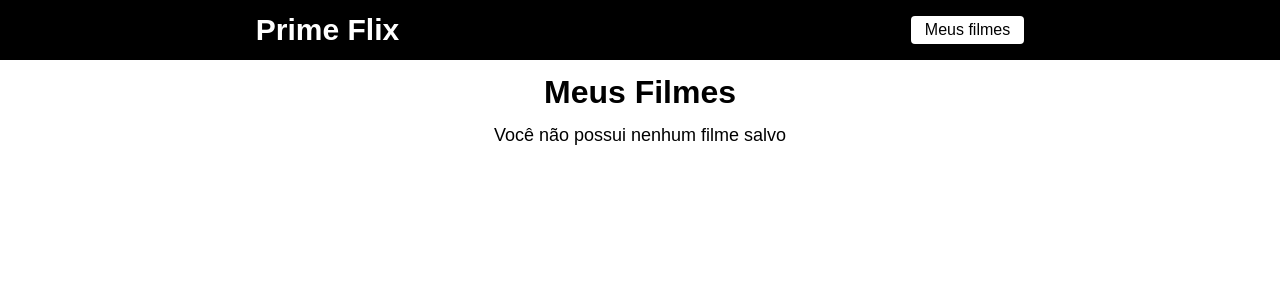
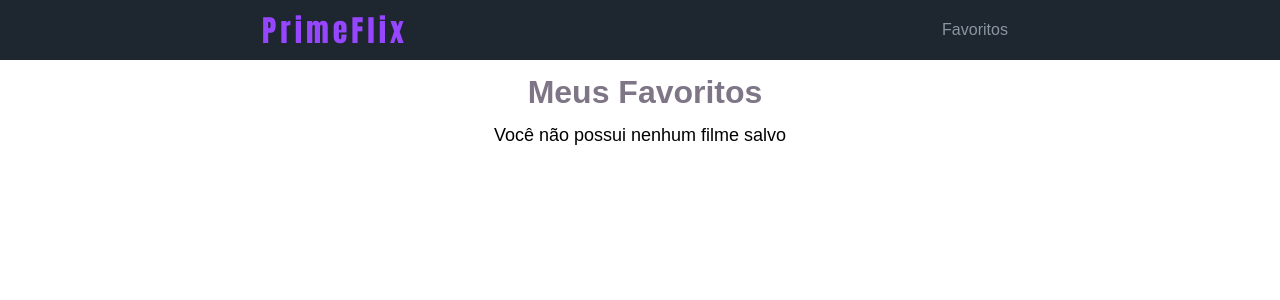
Before and after one commit to acrisiopb/Web-Prime-Flix, a React (Create React App) app: page /favoritos in a window 1280 px wide. Shown: the top 300 px of the page. Built offline with nearby package versions, Linux system fonts and the light colour scheme.

Commit message:
Update FrontEnd

```diff
--- a/package.json
+++ b/package.json
@@ -9,7 +9,7 @@
     "react": "^19.0.0",
     "react-dom": "^19.0.0",
     "react-full-stack": "file:",
-    "react-icons": "^5.4.0",
+    "react-icons": "^5.5.0",
     "react-router-dom": "^7.0.2",
     "react-scripts": "^5.0.1",
     "react-toastify": "^11.0.2"
--- a/src/components/Header/header.css
+++ b/src/components/Header/header.css
@@ -1,26 +1,34 @@
-header{
+header {
     display: flex;
     align-items: center;
     justify-content: space-around;
     width: 100%;
     height: 60px;
-    background-color: #000000;
+    background-color: #1E2630;
 
 }
 
-.logo{
+.logo {
     text-decoration: none;
     font-size: 30px;
     cursor: pointer;
-    color: #FFF;
+    color: #9646ff;
     font-weight: bold;
+    font-family: Impact, Haettenschweiler, 'Arial Narrow Bold', sans-serif;
+    letter-spacing: 4px;
 }
 
-.favoritos{
+.favoritos {
     cursor: pointer;
-    background-color: #FFF;
-    padding: 5px 14px;
+    padding: 15px 10px;
     text-decoration: none;
-    color: #000000;
+    color: #8996a1;
     border-radius: 4px;
 }
+
+.favoritos:hover {
+
+    color: #FFF;
+    transition: 1s;
+
+}
--- a/src/components/Header/index.js
+++ b/src/components/Header/index.js
@@ -1,11 +1,10 @@
 import './header.css';
 import { Link } from 'react-router-dom';
-
 function Header(){
      return(
         <header>
-           <Link className="logo" to="/">Prime Flix</Link>
-           <Link className="favoritos" to="/favoritos">Meus filmes</Link>
+           <Link className="logo" to="/">PrimeFlix</Link>
+           <Link className="favoritos" to="/favoritos">Favoritos</Link>
 
          </header>
      );
--- a/src/pages/Favoritos/favoritos.css
+++ b/src/pages/Favoritos/favoritos.css
@@ -1,37 +1,74 @@
-.meus-filmes{
+.meus-filmes {
     margin-top: 14px;
     display: flex;
     flex-direction: column;
     align-items: center;
 
 }
-.meus-filmes h1{
-    margin-bottom:  14px;
+ul, li{
+    padding: 0;
+    margin: 0;
+}
+.meus-filmes h1 {
+    padding-left: 10px;
+    margin-bottom: 14px;
+    color: rgb(126, 118, 134);
 }
 
-.meus-filmes span{
+.meus-filmes span {
     font-size: 18px;
 }
 
-.meus-filmes ul{
+.meus-filmes ul {
     width: 720px;
 }
-.meus-filmes ul li{
+
+.meus-filmes ul li {
     list-style: none;
-    display:  flex;
+    display: flex;
+    justify-content: space-around;
+    align-items: center;
+    margin-bottom: 15px;
+    background-color: rgba(176, 187, 253, 0.333);
+    padding: 1px;
+    border-radius: 10px;
     justify-content: space-between;
-    align-items: center;
-    margin-bottom: 14px;
 }
 
-.meus-filmes div{
+.meus-filmes div {
     display: flex;
-    justify-content:  center;
-    align-items:  center;
+    justify-content: center;
+    align-items: center;
 }
 
-.meus-filmes div a{
+.meus-filmes div a {
     text-decoration: none;
     color: #116feb;
-    margin-right: 14px;
+    padding-right: 20px;
+    margin-right: 1px;
 }
+
+.img {
+    width: 100px;
+    height: 100px;
+    border-radius: 5px;
+
+
+}
+
+.button{
+    position: relative;
+    padding: 10px;
+    border-radius: 5px;
+    width: 10%;
+    height: 100px;
+    border: none;
+    cursor: pointer;
+    background: rgba(197, 4, 4, 0.486);
+}
+
+.button:hover{
+    cursor: pointer;
+    transition: 0s;
+    background: rgba(197, 4, 4, 0.623);;
+}
--- a/src/pages/Favoritos/index.js
+++ b/src/pages/Favoritos/index.js
@@ -11,8 +11,7 @@ import { Link } from 'react-router-dom';
 import { toast } from 'react-toastify';
 
 // Importa o ícone 'GoX' da biblioteca 'react-icons' para representar o botão de excluir
-import { GoX } from "react-icons/go";
-
+import { AiFillStop } from "react-icons/ai";
 // Define o componente funcional Favoritos
 function Favoritos() {
     // Declara um estado 'filmes' que armazena a lista de filmes favoritos do usuário
@@ -47,7 +46,7 @@ function Favoritos() {
     return (
         <div className="meus-filmes">
             {/* Título da página */}
-            <h1>Meus Filmes</h1>
+            <h1>Meus Favoritos</h1>
 
             {/* Exibe uma mensagem caso a lista de filmes esteja vazia */}
             {filmes.length === 0 && <span>Você não possui nenhum filme salvo</span>}
@@ -58,18 +57,20 @@ function Favoritos() {
                     return (
                         <li key={filme.id}>
                             {/* Nome do filme */}
+                            <img className='img' src={`https://image.tmdb.org/t/p/original/${filme.backdrop_path}`} alt={filme.title} />
                             <span>{filme.title}</span>
-                            <div>
+                            <div className='detalhes'>
                                 {/* Link para ver os detalhes do filme */}
                                 <Link to={`/filme/${filme.id}`}>Ver detalhes</Link>
 
-                                {/* Botão para excluir o filme da lista */}
-                                <button onClick={() => excluirFilme(filme.id)}>
-                                    {/* Ícone de exclusão */}
-                                    <GoX size={20} color='red' className='gox' />
-                                </button>
                             </div>
+                            {/* Botão para excluir o filme da lista */}
+                            <button className='button' onClick={() => excluirFilme(filme.id)}>
+                                {/* Ícone de exclusão */}
+                               <AiFillStop  color='white' size="20" />
+                            </button>
                         </li>
+
                     );
                 })}
             </ul>
```
Also changed, not shown: 1 other file (tests, documents, lock files or other folders).
